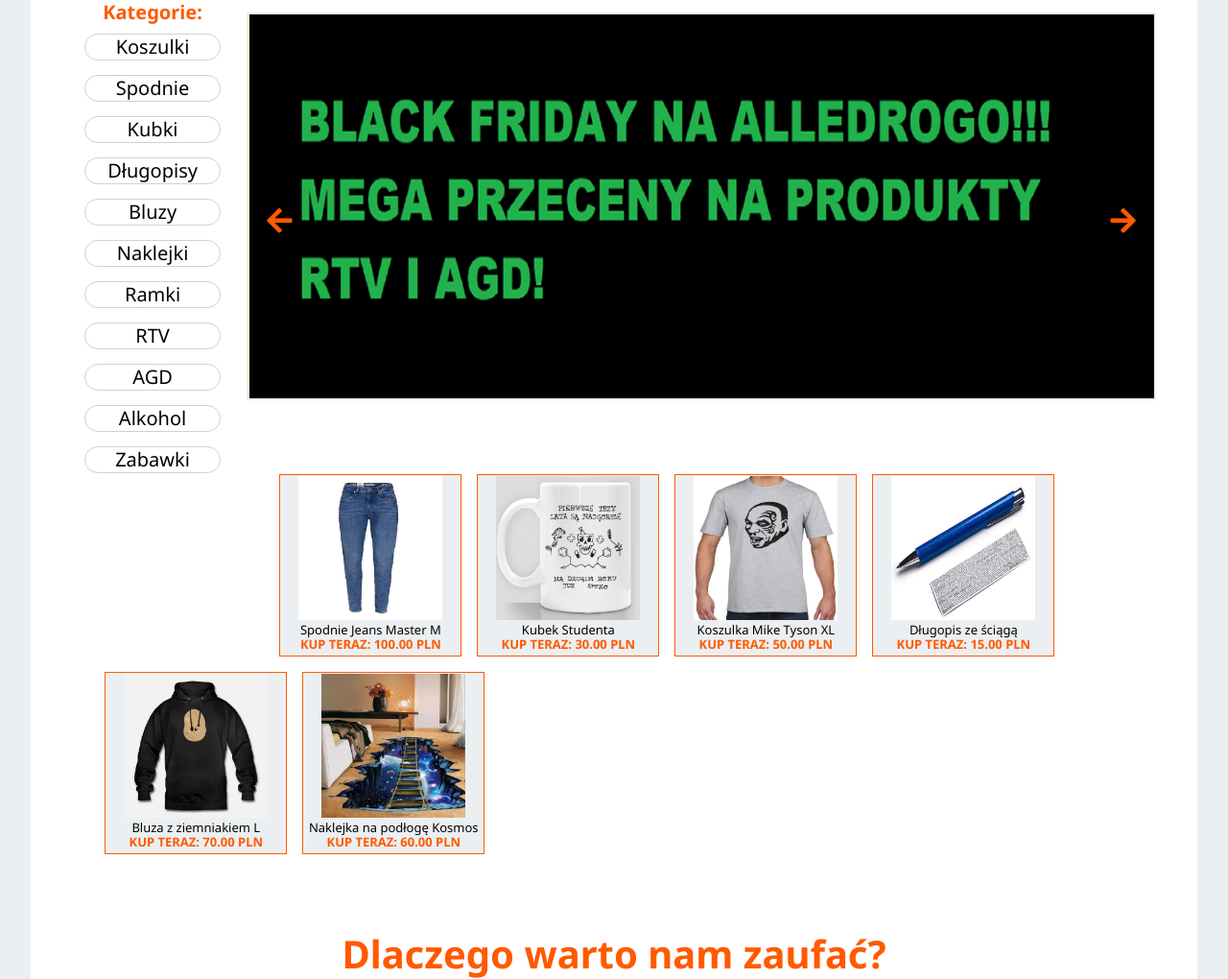
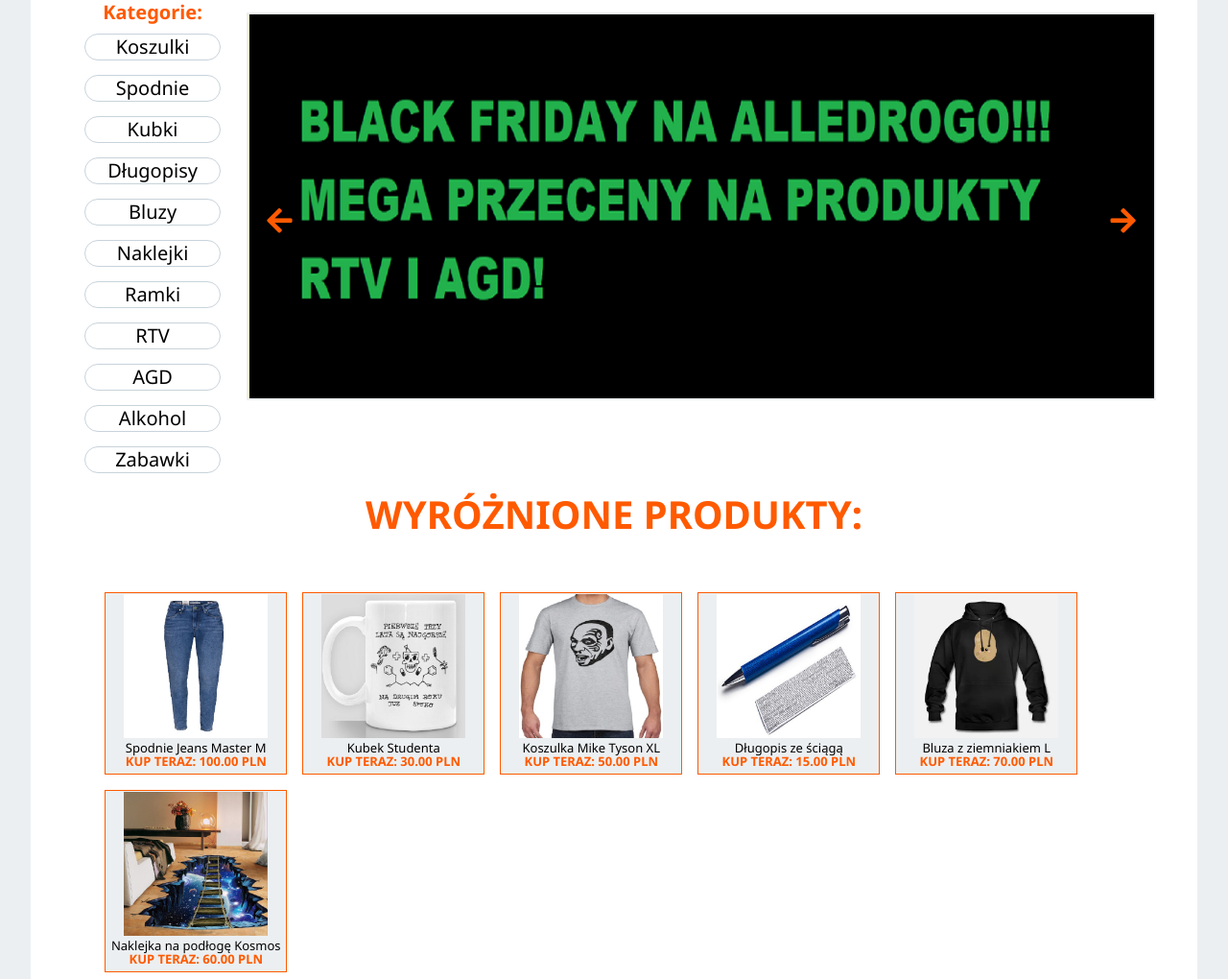
Before and after one commit to caspros/BazyDanychSklepik, a PHP site: page / in a window 1280 px wide. Shown: the part 125-1145 px from the top of the page at 96% size. Run offline with PHP 8.4, Linux system fonts and the light colour scheme; data comes from the database, SQL or seed files in the repository.

Commit message:
Added header for products

```diff
--- a/index.php
+++ b/index.php
@@ -203,8 +203,9 @@
 				</div>
 			</div>
 
-			<br><br>
 
+			<br><br><br>
+			<h1>WYRÓŻNIONE PRODUKTY:</h1>
 
 			<!-- PRODUKTY NA GŁÓWNEJ -->
 			<div id="products">
```
